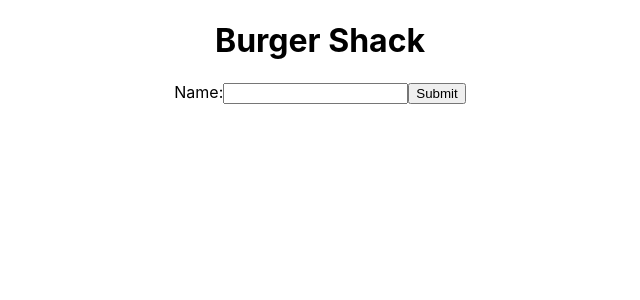
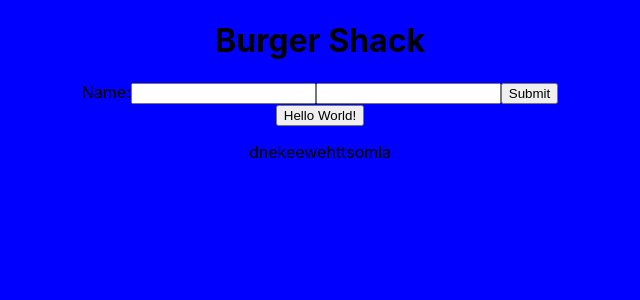
Before and after one commit to AaronKirchhoff/BurgerShack, a React (Create React App) app: page / in a window 1280 px wide. Shown: the top 300 px of the page, without its empty margins (320-960 px from the left). Built offline with nearby package versions, Linux system fonts and the light colour scheme.

Commit message:
arrow functions, and state

```diff
--- a/src/App.js
+++ b/src/App.js
@@ -2,14 +2,18 @@ import logo from './logo.svg';
 import './App.css';
 import Header from './components/Header';
 import FormInput from './components/FormInput';
+import { Reverse } from './components/JSPractice';
 
 // this is a function component with jsx. directly inject JS into html.
 function App() {
+// put logic here that we want to run with the return, this console log shows up in inspect mode
+console.log(Reverse('happyfriday!'));
+
   return (
     <div className="App">
       <Header/>
       <FormInput />
-
+      <p>{Reverse('almosttheweekend')}</p>
     </div>
   );
 }
--- a/src/components/FormInput.js
+++ b/src/components/FormInput.js
@@ -1,15 +1,34 @@
+import React, {useState} from 'react';
+import './styles.css'
+
+
 function FormInput(str){
+  // usestate is a react hook, use to create state variable and function setter, but its part of react already, in the library.
+  const [username, setUsername] = useState('')
+  console.log('name', username)
+  const [password, setPassword] = useState('')
+  const myButton = () => {
+    alert('Hello, World!');
+  };
   return (
 
+    <div>
       <form>
         <label>
           Name:
-      <input type="text" name="name" />
+          <input type="text" name='username' value={username} onChange = {(evt) => setUsername(evt.target.value)}/>
+        </label>
+        <label>
+          <input type="text" name='password' value={password} onChange={(evt) => setPassword(evt.target.value)}></input>
         </label>
         <input type="submit" value="Submit" />
       </form>
+      <button type='button' onClick={myButton}>Hello World!</button>
+    </div>
+
   )
-}
+};
+
 
 export default FormInput;
 /* would be cool here to have a form that takes in a string, and returns onlt capital letters, in order. */
--- a/src/components/JSPractice.js
+++ b/src/components/JSPractice.js
@@ -1,12 +1,12 @@
 /* chat GPT asked me to write a function that takes in a string and return the string in reverse order.*/
 
-function Reverse(str){
+ export function Reverse(str){
   return str.split('').reverse().join('')
 };
 console.log(Reverse('Hello'));
 
-function EvenSum(arr) {
-  sum = 0
+export function EvenSum(arr) {
+  let sum = 0
   for(let i = 0; i<arr.length; i++){
     if (arr[i] % 2 == 0)
     sum+= arr[i]
--- /dev/null
+++ b/src/components/styles.css
@@ -0,0 +1,3 @@
+body {
+  background-color: blue;
+}
```
Lines whose indentation alone changed are shown as unchanged.
